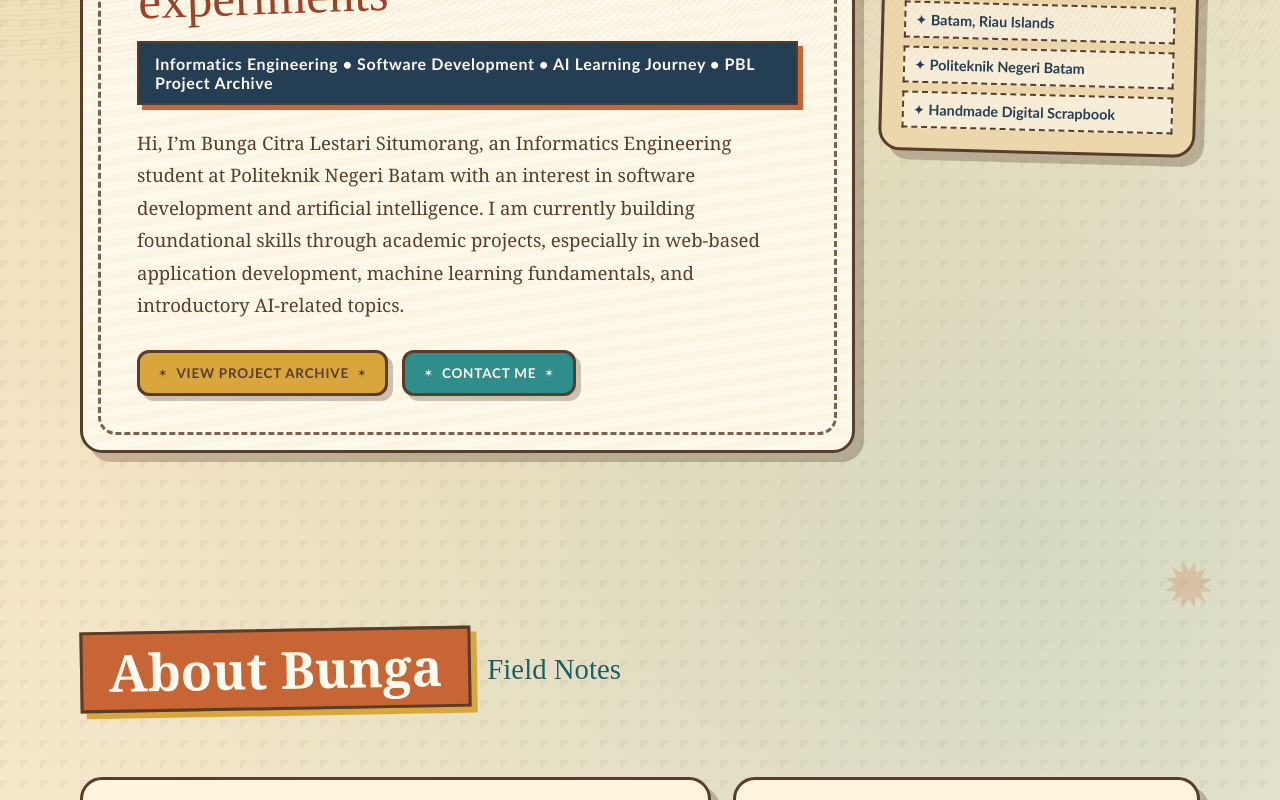
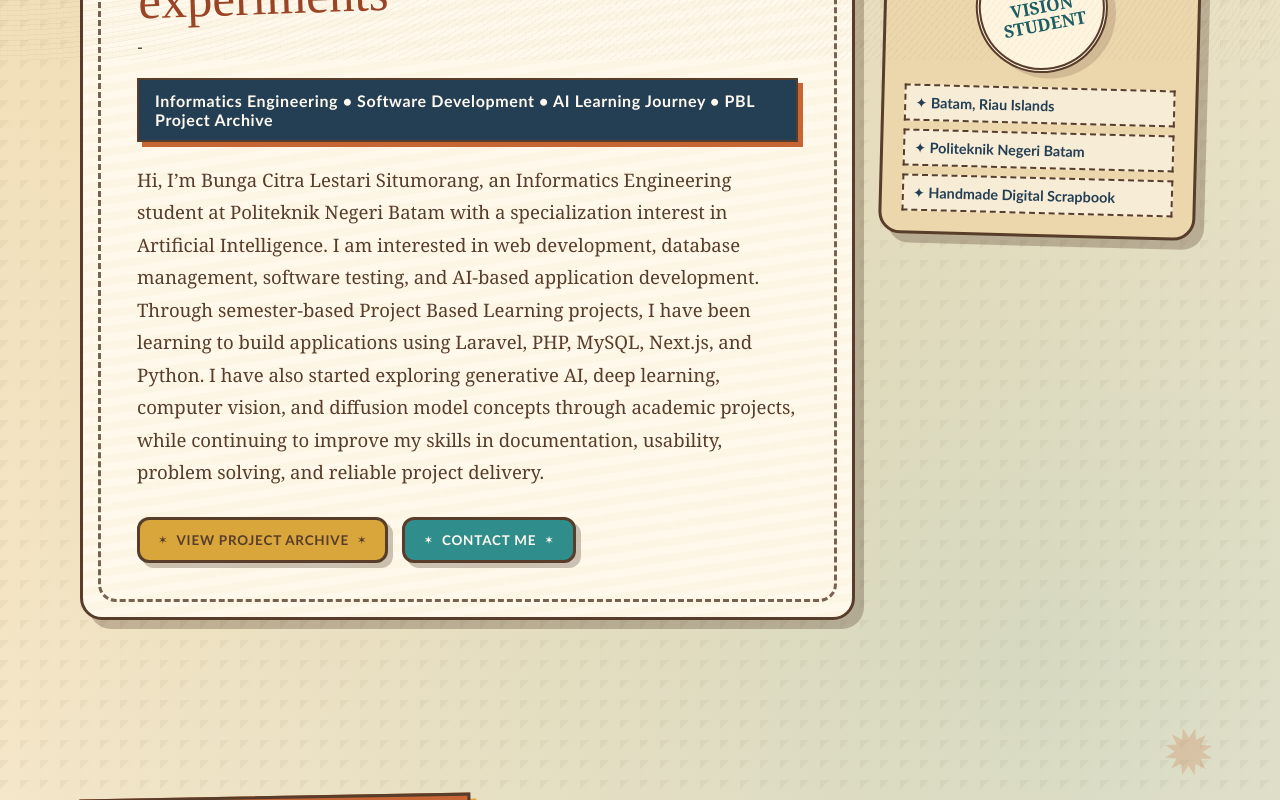
Before and after one commit to bbbunga/Bunga-Portfolio, a Next.js app: page / in a window 1280 px wide. Shown: the part 740-1540 px from the top of the page. Built offline with nearby package versions, Linux system fonts and the light colour scheme.

Commit message:
Update Description

```diff
--- a/src/app/page.tsx
+++ b/src/app/page.tsx
@@ -331,10 +331,17 @@ const skillGroups = [
   {
     title: "Technical Skills",
     skills: [
-      "Basic Web Development",
-      "Application Design",
-      "Basic Databases",
+      "Web Development",
+      "UI/UX Design",
+      "Database Management",
+      "Laravel",
+      "PHP",
+      "MySQL",
+      "Next.js",
+      "Tailwind CSS",
+      "JavaScript",
       "Python Fundamentals",
+      "Software Testing",
       "Machine Learning Fundamentals",
       "Introductory Deep Learning Concepts",
       "Introductory Computer Vision Concepts",
@@ -344,13 +351,14 @@ const skillGroups = [
   {
     title: "Tools",
     skills: [
-      "Git",
-      "GitHub",
+      "Git/GitHub",
       "Visual Studio Code",
       "Microsoft Word",
       "Figma/Canva",
       "Postman",
-      "WSL",
+      "Excel",
+      "Selenium (Basic)",
+      "Windows Subsystem for Linux (WSL)",
       "Basic Command Line",
     ],
   },
@@ -361,18 +369,20 @@ const skillGroups = [
       "Communication",
       "Problem Solving",
       "Time Management",
+      "Adaptability",
       "Willingness to Learn",
+      "Presentation Skills"
     ],
   },
   {
     title: "Interests",
     skills: [
       "Software Development",
+      "Digital Product Development",
       "Artificial Intelligence",
       "Machine Learning",
-      "Computer Vision Learning",
+      "Introductory Computer Vision",
       "Generative AI Learning",
-      "Digital Product Development",
     ],
   },
 ];
@@ -536,7 +546,7 @@ export default function Home() {
 
               <span className="accent">
                 Collected works & curious experiments
-              </span>
+              </span>-
 
               <p className="subheadline">
                 Informatics Engineering • Software Development • AI Learning
@@ -545,11 +555,16 @@ export default function Home() {
 
               <p className="intro">
                 Hi, I’m Bunga Citra Lestari Situmorang, an Informatics
-                Engineering student at Politeknik Negeri Batam with an interest
-                in software development and artificial intelligence. I am
-                currently building foundational skills through academic projects,
-                especially in web-based application development, machine
-                learning fundamentals, and introductory AI-related topics.
+                Engineering student at Politeknik Negeri Batam
+                with a specialization interest in Artificial Intelligence.
+                I am interested in web development, database management,
+                software testing, and AI-based application development.
+                Through semester-based Project Based Learning projects,
+                I have been learning to build applications using Laravel, PHP,
+                MySQL, Next.js, and Python. I have also started exploring generative AI,
+                deep learning, computer vision, and diffusion model concepts through academic projects,
+                while continuing to improve my skills in documentation, usability, problem solving,
+                and reliable project delivery.
               </p>
 
               <div className="cta-row">
```
